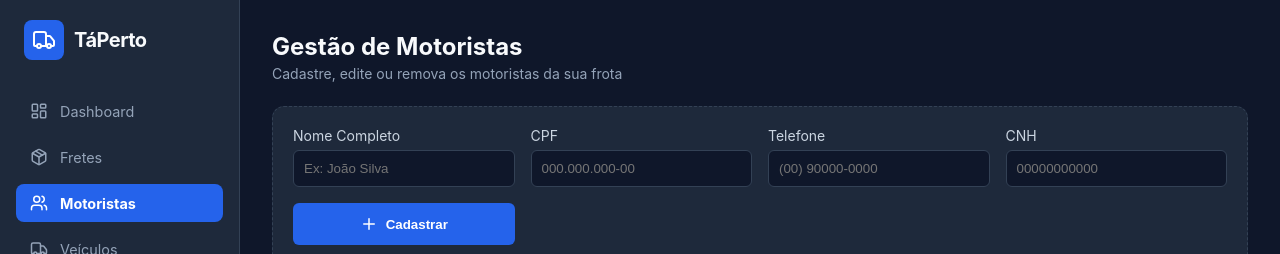
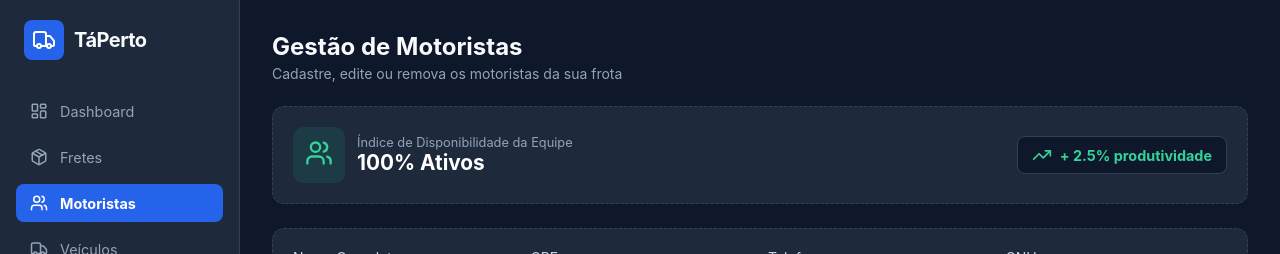
Before and after one commit to Arialyson/aperto-frontend, a React (Vite) app: page /motoristas in a window 1280 px wide. Shown: the top 254 px of the page. Built offline with nearby package versions, Linux system fonts and the light colour scheme; no server answers; sample sign-in values are in the browser's storage.

Commit message:
feat: interface completa com mascaras, cotacao em R$, graficos e qr code

```diff
--- a/src/pages/Motoristas.tsx
+++ b/src/pages/Motoristas.tsx
@@ -1,5 +1,5 @@
 import React, { useState, useEffect } from 'react';
-import { Plus, Trash2, Edit2, X, Check } from 'lucide-react';
+import { Plus, Trash2, Edit2, X, Check, TrendingUp, Users } from 'lucide-react';
 
 interface Motorista {
   id: string;
@@ -20,7 +20,7 @@ export function Motoristas() {
   const [cnh, setCnh] = useState('');
   const [saving, setSaving] = useState(false);
 
-  // Máscaras de Formatação
+  // Formatação em tempo real e retroativa na tabela
   function formatarCPF(v: string) {
     const nums = v.replace(/\D/g, '').slice(0, 11);
     return nums
@@ -65,8 +65,8 @@ export function Motoristas() {
   function handleStartEdit(m: Motorista) {
     setEditingId(m.id);
     setNome(m.nome);
-    setCpf(m.cpf);
-    setTelefone(m.telefone);
+    setCpf(formatarCPF(m.cpf));
+    setTelefone(formatarTelefone(m.telefone));
     setCnh(m.cnh);
   }
 
@@ -100,7 +100,12 @@ export function Motoristas() {
           'Content-Type': 'application/json',
           Authorization: `Bearer ${token}`
         },
-        body: JSON.stringify({ nome, cpf, telefone, cnh })
+        body: JSON.stringify({
+          nome,
+          cpf: formatarCPF(cpf),
+          telefone: formatarTelefone(telefone),
+          cnh
+        })
       });
 
       if (!response.ok) throw new Error('Erro ao salvar motorista.');
@@ -141,6 +146,25 @@ export function Motoristas() {
         <p style={{ color: '#94a3b8', fontSize: '0.875rem', marginTop: '4px' }}>Cadastre, edite ou remova os motoristas da sua frota</p>
       </div>
 
+      {/* Card da Cotação / Indicador de Produtividade da Equipe */}
+      <div style={{ backgroundColor: '#1e293b', padding: '20px', borderRadius: '12px', border: '1px dashed #334155', display: 'flex', justifyContent: 'space-between', alignItems: 'center', flexWrap: 'wrap', gap: '16px' }}>
+        <div style={{ display: 'flex', alignItems: 'center', gap: '12px' }}>
+          <div style={{ backgroundColor: '#10b98120', padding: '12px', borderRadius: '10px', color: '#34d399' }}>
+            <Users size={28} />
+          </div>
+          <div>
+            <span style={{ fontSize: '0.8rem', color: '#94a3b8', display: 'block' }}>Índice de Disponibilidade da Equipe</span>
+            <strong style={{ fontSize: '1.3rem', color: '#fff' }}>100% Ativos</strong>
+          </div>
+        </div>
+
+        <div style={{ display: 'flex', alignItems: 'center', gap: '8px', backgroundColor: '#0f172a', padding: '8px 14px', borderRadius: '8px', border: '1px solid #334155' }}>
+          <TrendingUp size={20} color="#34d399" />
+          <span style={{ color: '#34d399', fontWeight: 'bold', fontSize: '0.9rem' }}>+ 2.5% produtividade</span>
+        </div>
+      </div>
+
+      {/* Formulário de Cadastro */}
       <form onSubmit={handleSubmit} style={{ backgroundColor: '#1e293b', padding: '20px', borderRadius: '12px', border: '1px dashed #334155', display: 'grid', gridTemplateColumns: 'repeat(auto-fit, minmax(180px, 1fr))', gap: '16px', alignItems: 'end' }}>
         <div>
           <label style={{ display: 'block', fontSize: '0.875rem', color: '#cbd5e1', marginBottom: '6px' }}>Nome Completo</label>
@@ -176,6 +200,7 @@ export function Motoristas() {
         </div>
       </form>
 
+      {/* Tabela de Motoristas */}
       <div style={{ backgroundColor: '#1e293b', borderRadius: '12px', border: '1px dashed #334155', overflow: 'hidden' }}>
         {loading ? (
           <div style={{ padding: '32px', textAlign: 'center', color: '#94a3b8' }}>Carregando motoristas...</div>
@@ -196,8 +221,8 @@ export function Motoristas() {
               {motoristas.map(m => (
                 <tr key={m.id} style={{ borderBottom: '1px dashed #334155' }}>
                   <td style={{ padding: '14px 16px', fontWeight: 'bold', color: '#60a5fa' }}>{m.nome}</td>
-                  <td style={{ padding: '14px 16px' }}>{m.cpf}</td>
-                  <td style={{ padding: '14px 16px' }}>{m.telefone}</td>
+                  <td style={{ padding: '14px 16px' }}>{formatarCPF(m.cpf)}</td>
+                  <td style={{ padding: '14px 16px' }}>{formatarTelefone(m.telefone)}</td>
                   <td style={{ padding: '14px 16px' }}>{m.cnh}</td>
                   <td style={{ padding: '14px 16px', display: 'flex', gap: '8px' }}>
                     <button onClick={() => handleStartEdit(m)} style={{ backgroundColor: 'transparent', border: 'none', color: '#60a5fa', cursor: 'pointer' }} title="Editar">
--- a/src/pages/Veiculos.tsx
+++ b/src/pages/Veiculos.tsx
@@ -1,5 +1,5 @@
 import React, { useState, useEffect } from 'react';
-import { Plus, Trash2, Edit2, X, Check } from 'lucide-react';
+import { Plus, Trash2, Edit2, X, Check, TrendingUp, Truck } from 'lucide-react';
 
 interface Veiculo {
   id: string;
@@ -20,7 +20,6 @@ export function Veiculos() {
   const [status, setStatus] = useState('Disponível');
   const [saving, setSaving] = useState(false);
 
-  // Formatação de Placa
   function formatarPlaca(v: string) {
     const clean = v.replace(/[^a-zA-Z0-9]/g, '').toUpperCase().slice(0, 7);
     if (clean.length > 3) {
@@ -52,7 +51,7 @@ export function Veiculos() {
 
   function handleStartEdit(v: Veiculo) {
     setEditingId(v.id);
-    setPlaca(v.placa);
+    setPlaca(formatarPlaca(v.placa));
     setModelo(v.modelo);
     setCapacidade(v.capacidade);
     setStatus(v.status);
@@ -88,7 +87,12 @@ export function Veiculos() {
           'Content-Type': 'application/json',
           Authorization: `Bearer ${token}`
         },
-        body: JSON.stringify({ placa, modelo, capacidade, status })
+        body: JSON.stringify({
+          placa: formatarPlaca(placa),
+          modelo,
+          capacidade,
+          status
+        })
       });
 
       if (!response.ok) throw new Error('Erro ao salvar veículo.');
@@ -129,6 +133,25 @@ export function Veiculos() {
         <p style={{ color: '#94a3b8', fontSize: '0.875rem', marginTop: '4px' }}>Cadastre, edite ou remova veículos da sua frota</p>
       </div>
 
+      {/* Card da Cotação / Indicador da Frota */}
+      <div style={{ backgroundColor: '#1e293b', padding: '20px', borderRadius: '12px', border: '1px dashed #334155', display: 'flex', justifyContent: 'space-between', alignItems: 'center', flexWrap: 'wrap', gap: '16px' }}>
+        <div style={{ display: 'flex', alignItems: 'center', gap: '12px' }}>
+          <div style={{ backgroundColor: '#f59e0b20', padding: '12px', borderRadius: '10px', color: '#fbbf24' }}>
+            <Truck size={28} />
+          </div>
+          <div>
+            <span style={{ fontSize: '0.8rem', color: '#94a3b8', display: 'block' }}>Taxa de Ocupação Operacional</span>
+            <strong style={{ fontSize: '1.3rem', color: '#fff' }}>100% Disponível</strong>
+          </div>
+        </div>
+
+        <div style={{ display: 'flex', alignItems: 'center', gap: '8px', backgroundColor: '#0f172a', padding: '8px 14px', borderRadius: '8px', border: '1px solid #334155' }}>
+          <TrendingUp size={20} color="#34d399" />
+          <span style={{ color: '#34d399', fontWeight: 'bold', fontSize: '0.9rem' }}>+ 5.0% eficiência</span>
+        </div>
+      </div>
+
+      {/* Formulário de Cadastro */}
       <form onSubmit={handleSubmit} style={{ backgroundColor: '#1e293b', padding: '20px', borderRadius: '12px', border: '1px dashed #334155', display: 'grid', gridTemplateColumns: 'repeat(auto-fit, minmax(180px, 1fr))', gap: '16px', alignItems: 'end' }}>
         <div>
           <label style={{ display: 'block', fontSize: '0.875rem', color: '#cbd5e1', marginBottom: '6px' }}>Placa</label>
@@ -170,6 +193,7 @@ export function Veiculos() {
         </div>
       </form>
 
+      {/* Tabela de Veículos */}
       <div style={{ backgroundColor: '#1e293b', borderRadius: '12px', border: '1px dashed #334155', overflow: 'hidden' }}>
         {loading ? (
           <div style={{ padding: '32px', textAlign: 'center', color: '#94a3b8' }}>Carregando veículos...</div>
@@ -189,7 +213,7 @@ export function Veiculos() {
             <tbody>
               {veiculos.map(v => (
                 <tr key={v.id} style={{ borderBottom: '1px dashed #334155' }}>
-                  <td style={{ padding: '14px 16px', fontWeight: 'bold', color: '#60a5fa' }}>{v.placa}</td>
+                  <td style={{ padding: '14px 16px', fontWeight: 'bold', color: '#60a5fa' }}>{formatarPlaca(v.placa)}</td>
                   <td style={{ padding: '14px 16px' }}>{v.modelo}</td>
                   <td style={{ padding: '14px 16px' }}>{v.capacidade}</td>
                   <td style={{ padding: '14px 16px' }}>
```
